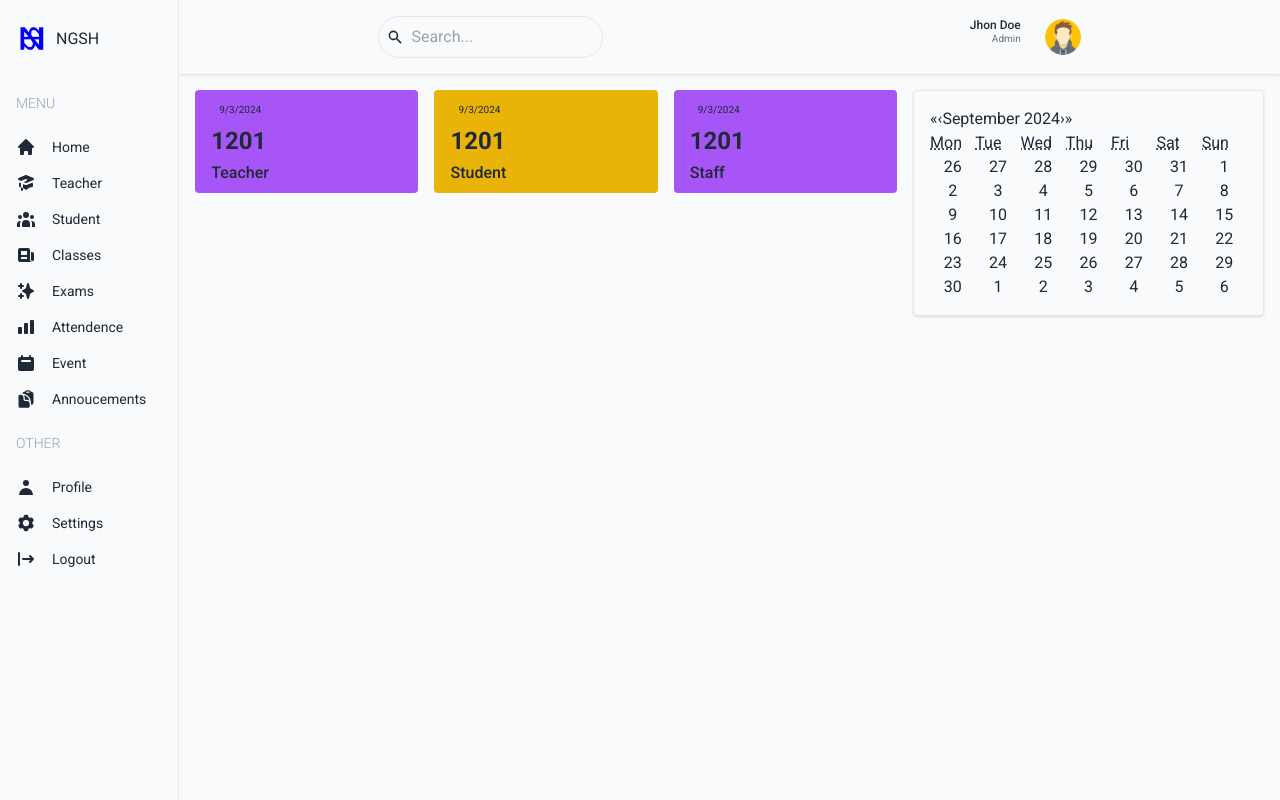
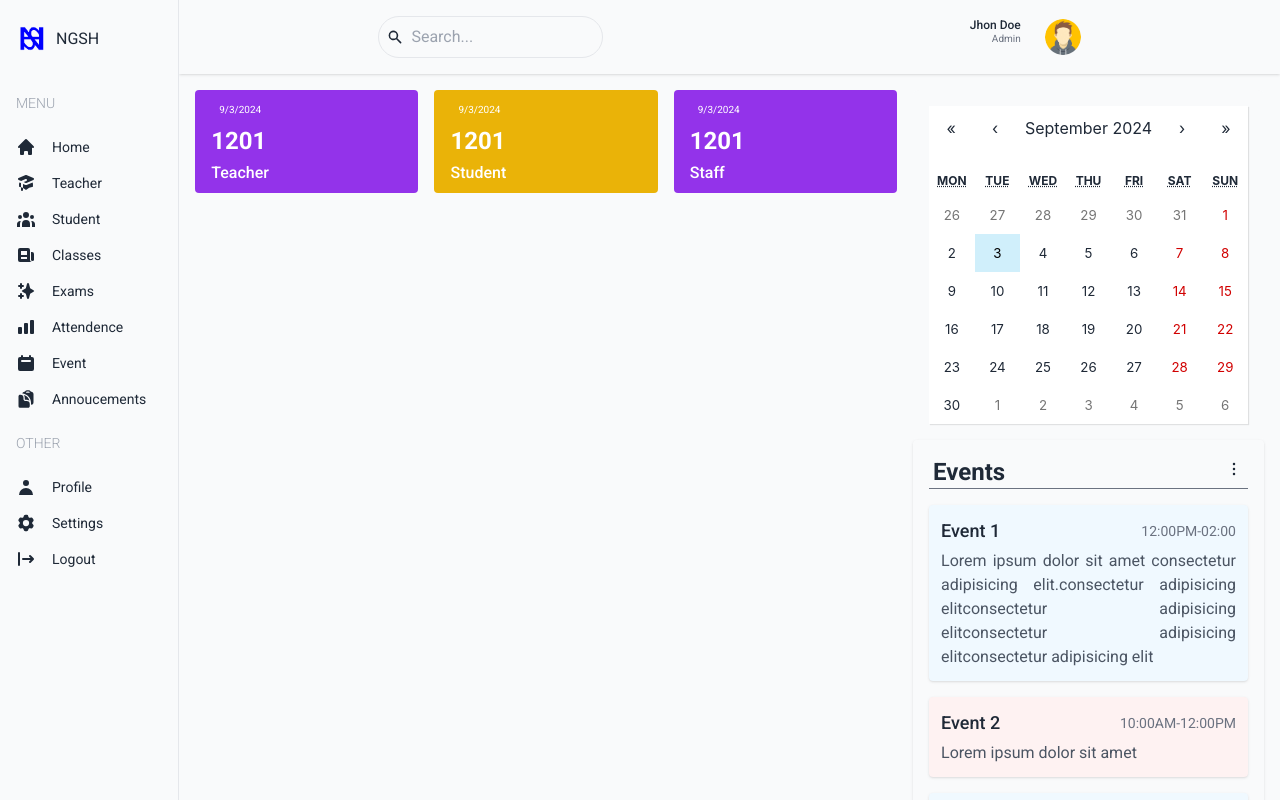
Before and after one commit to Aziz-Ru/School-Management-System, a Next.js app in the folder sms/: page /admin in a window 1280 px wide. Built offline with nearby package versions, Linux system fonts and the light colour scheme.

Commit message:
added Annoucement

```diff
--- a/sms/src/app/(dashboard)/admin/page.tsx
+++ b/sms/src/app/(dashboard)/admin/page.tsx
@@ -1,4 +1,6 @@
+import Annoucement from "@/components/Annoucement";
 import EventCalender from "@/components/EventCalender";
+import Events from "@/components/Events";
 import UserCard from "@/components/UserCard";
 
 const page = () => {
@@ -15,6 +17,8 @@ const page = () => {
       {/* Right */}
       <div className="w-full lg:w-1/3 flex flex-col">
         <EventCalender />
+        <Events />
+        <Annoucement />
       </div>
     </div>
   );
--- a/sms/src/app/globals.css
+++ b/sms/src/app/globals.css
@@ -25,3 +25,14 @@
     @apply w-full site-bg site-txt rounded border border-gray-400 dark:border-gray-300 py-3 px-5 outline-none transition focus:border-blue-600 active:border-blue-600;
   }
 }
+
+.react-calendar {
+  width: 100% !important;
+  border: none !important;
+  box-shadow: 1px 1px 1px rgba(0, 0, 0, 0.1) !important;
+  font-family: "Inter", sans-serif !important;
+}
+.react-calendar__tile--active {
+  background-color: #d0effb !important;
+  color: rgb(0, 0, 0) !important;
+}
--- /dev/null
+++ b/sms/src/components/Annoucement.tsx
@@ -0,0 +1,56 @@
+import More from "./More";
+
+const Annoucement = () => {
+  const annoucements = [
+    {
+      id: 1,
+      title: "Annoucement 1",
+      description:
+        "Lorem ipsum dolor sit amet consectetur adipisicing elit.consectetur adipisicing elitconsectetur adipisicing elitconsectetur adipisicing elitconsectetur adipisicing elit ",
+      time: "12:00PM-02:00",
+    },
+    {
+      id: 2,
+      title: "Annoucement 2",
+      description: "Lorem ipsum dolor sit amet ",
+      time: "10:00AM-12:00PM",
+    },
+    {
+      id: 3,
+      title: "Annoucement 3",
+      description: "Lorem ipsum dolor sit amet",
+      time: "09:00AM-02:00PM",
+    },
+  ];
+  return (
+    <div className="shadow p-4 w-full rounded mt-4">
+      <div className="flex items-center justify-between px-1 relative">
+        <h1 className="text-2xl font-semibold ">Annoucement</h1>
+        <More />
+      </div>
+      <hr className="border-gray-500" />
+
+      <div className="w-full mt-4 flex flex-col gap-4 site-txt">
+        {/* Events */}
+        {annoucements.map((annoucement) => (
+          <div
+            key={annoucement.id}
+            className="odd:bg-sky-50 even:bg-red-50 p-3 rounded shadow"
+          >
+            <div className="flex justify-between items-center">
+              <h2 className="text-lg font-medium">{annoucement.title}</h2>
+              <span className="text-sm text-gray-500">{annoucement.time}</span>
+            </div>
+            <div className="mt-1">
+              <p className="text-gray-600 text-justify">
+                {annoucement.description}
+              </p>
+            </div>
+          </div>
+        ))}
+      </div>
+    </div>
+  );
+};
+
+export default Annoucement;
--- a/sms/src/components/EventCalender.tsx
+++ b/sms/src/components/EventCalender.tsx
@@ -1,7 +1,7 @@
 "use client";
 import { useState } from "react";
 import Calendar from "react-calendar";
-
+import "react-calendar/dist/Calendar.css";
 type ValuePiece = Date | null;
 
 type Value = ValuePiece | [ValuePiece, ValuePiece];
@@ -9,12 +9,8 @@ type Value = ValuePiece | [ValuePiece, ValuePiece];
 const EventCalender = () => {
   const [value, onChange] = useState<Value>(new Date());
   return (
-    <div>
-      <Calendar
-        className={`shadow p-4 rounded border site-border`}
-        onChange={onChange}
-        value={value}
-      />
+    <div className="w-full rounded-md p-4 site-bg">
+      <Calendar onChange={onChange} value={value} />
     </div>
   );
 };
--- /dev/null
+++ b/sms/src/components/Events.tsx
@@ -0,0 +1,54 @@
+import More from "./More";
+
+const Events = () => {
+  const events = [
+    {
+      id: 1,
+      title: "Event 1",
+      description:
+        "Lorem ipsum dolor sit amet consectetur adipisicing elit.consectetur adipisicing elitconsectetur adipisicing elitconsectetur adipisicing elitconsectetur adipisicing elit ",
+      time: "12:00PM-02:00",
+    },
+    {
+      id: 2,
+      title: "Event 2",
+      description: "Lorem ipsum dolor sit amet ",
+      time: "10:00AM-12:00PM",
+    },
+    {
+      id: 3,
+      title: "Event 3",
+      description: "Lorem ipsum dolor sit amet",
+      time: "09:00AM-02:00PM",
+    },
+  ];
+  return (
+    <div className="shadow p-4 w-full rounded">
+      <div className="flex items-center justify-between px-1 relative">
+        <h1 className="text-2xl font-semibold ">Events</h1>
+        <More />
+      </div>
+      <hr className="border-gray-500" />
+
+      <div className="w-full mt-4 flex flex-col gap-4 site-txt">
+        {/* Events */}
+        {events.map((event) => (
+          <div
+            key={event.id}
+            className="odd:bg-sky-50 even:bg-red-50 p-3 rounded shadow"
+          >
+            <div className="flex justify-between items-center">
+              <h2 className="text-lg font-medium">{event.title}</h2>
+              <span className="text-sm text-gray-500">{event.time}</span>
+            </div>
+            <div className="mt-1">
+              <p className="text-gray-600 text-justify">{event.description}</p>
+            </div>
+          </div>
+        ))}
+      </div>
+    </div>
+  );
+};
+
+export default Events;
--- /dev/null
+++ b/sms/src/components/More.tsx
@@ -0,0 +1,38 @@
+"use client";
+import Link from "next/link";
+import { useEffect, useState } from "react";
+import { HiEllipsisVertical } from "react-icons/hi2";
+
+const More = () => {
+  const [show, setShow] = useState(false);
+  useEffect(() => {
+    if (show) {
+      const timer = setTimeout(() => {
+        setShow(false);
+      }, 3000);
+      return () => clearTimeout(timer);
+    }
+  }, [show]);
+
+  return (
+    <div className="relative">
+      <div
+        className={`w-32 flex flex-col bg-white dark:bg-gray-950 shadow  absolute right-6 rounded py-3 ${
+          show ? "block" : "hidden"
+        }`}
+      >
+        <Link href={""} className="hover:bg-sky-50 py-1">
+          <span className="px-4 text-md font-medium">View All</span>
+        </Link>
+        <Link href={""} className="hover:bg-sky-50 py-1">
+          <span className="px-4 text-md font-medium">Add</span>
+        </Link>
+      </div>
+      <button onClick={() => setShow((prev) => !prev)}>
+        <HiEllipsisVertical className="h-5 w-5" />
+      </button>
+    </div>
+  );
+};
+
+export default More;
--- a/sms/src/components/UserCard.tsx
+++ b/sms/src/components/UserCard.tsx
@@ -1,9 +1,9 @@
 const UserCard = ({ type }: { type: string }) => {
   const date = new Date().toLocaleDateString();
   return (
-    <div className="rounded odd:bg-purple-500 even:bg-yellow-500 px-4 py-2 site-txt  flex-1  min-w-[130px]">
+    <div className="rounded odd:bg-purple-600 even:bg-yellow-500 px-4 py-2 text-white  flex-1  min-w-[130px]">
       <div className="flex justify-between items-center">
-        <span className="text-[10px] site-txt px-2 py-1">{date}</span>
+        <span className="text-[10px]  px-2 py-1">{date}</span>
       </div>
       <h1 className="text-2xl font-semibold py-1">1201</h1>
       <h1 className="text-md font-medium">{type}</h1>
```
